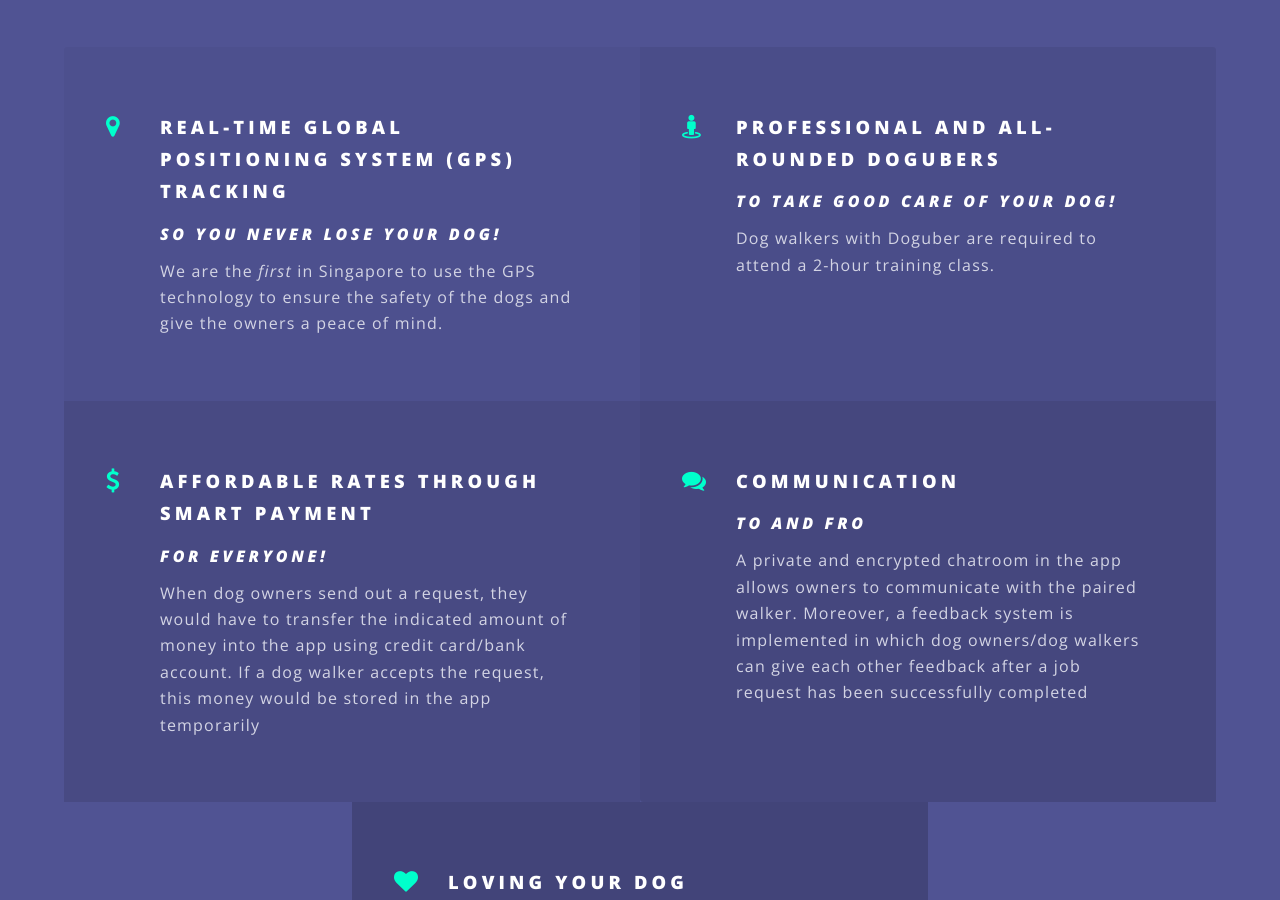
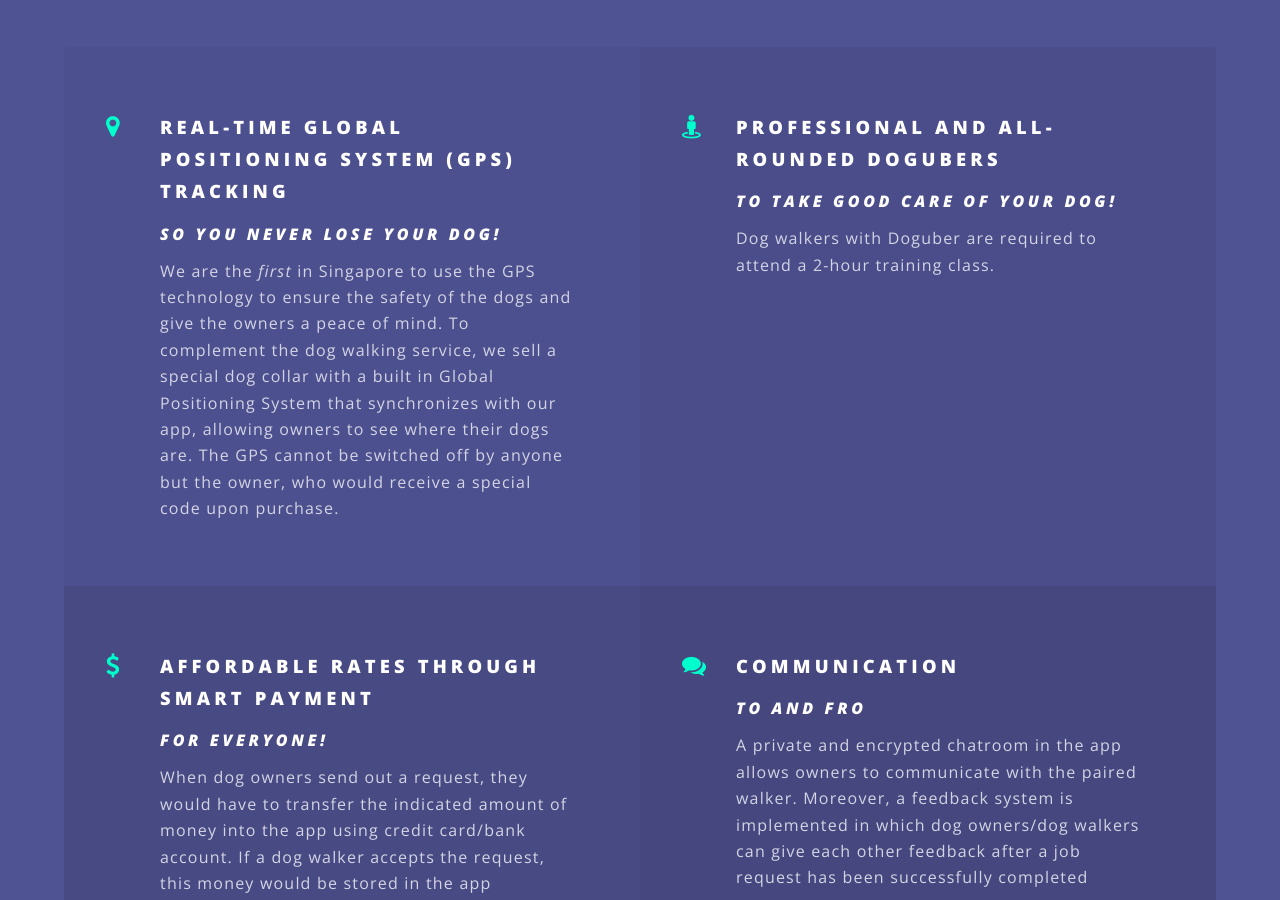
Before and after one commit to EmilyOng/doguber, a Jekyll site: the page built from index.html, in a window 1280 px wide and 900 px high, scrolled down 2708 px. Built offline with Jekyll 4.4.1, drawn with Linux system fonts in a browser that asks for light colours; some of the changed text lies outside the part shown.

Commit message:
Updated information as per slides

```diff
--- a/index.html
+++ b/index.html
@@ -6,8 +6,12 @@
 	<div class="inner">
 		<h2>Doguber</h2>
 		<h1>Happy Dogs, Happy People</h1>
+		<p><span class="typewrite" data-period="2000" data-type='[ "Too busy for your dog?", "Worried about your dog&apos;s health?", "Want to look for a dog-walker?"  ]'>
+		<span class="wrap"></span>
+		</span>
+		</p>
 		<ul class="actions">
-								<li><a href="#" class="button special">Activate</a></li>
+			<li><button class="button special">Activate</button></li>
 		</ul>
 	</div>
 	<a href="#one" class="more scrolly">Learn More</a>
@@ -82,6 +86,10 @@
 				<p>
 				We are the <em>first</em> in Singapore to use the GPS technology
 				to ensure the safety of the dogs and give the owners a peace of mind.
+				To complement the dog walking service, we sell a special dog collar with a
+				built in Global Positioning System that synchronizes with our app, allowing
+				owners to see where their dogs are.
+				The GPS cannot be switched off by anyone but the owner, who would receive a special code upon purchase.
 				</p>
 			</li>
 			<li class="icon fa-street-view">
@@ -113,6 +121,13 @@
 				<p class="icon fa-paw">
 					woof
 				</p>
+				<ul>
+					<li>Easily Communicate with the walkers</li>
+					<li>Quickly find a dog walker who lives in the vicinity at a relatively low cost</li>
+				</ul>
+				<p>
+				Psst. Check out our online shop which sells carefully-designed pet care products.
+				</p>
 			</li>
 		</ul>
 	</div>
```
Also changed, not shown: 3 other files. Lines whose indentation alone changed are shown as unchanged.
